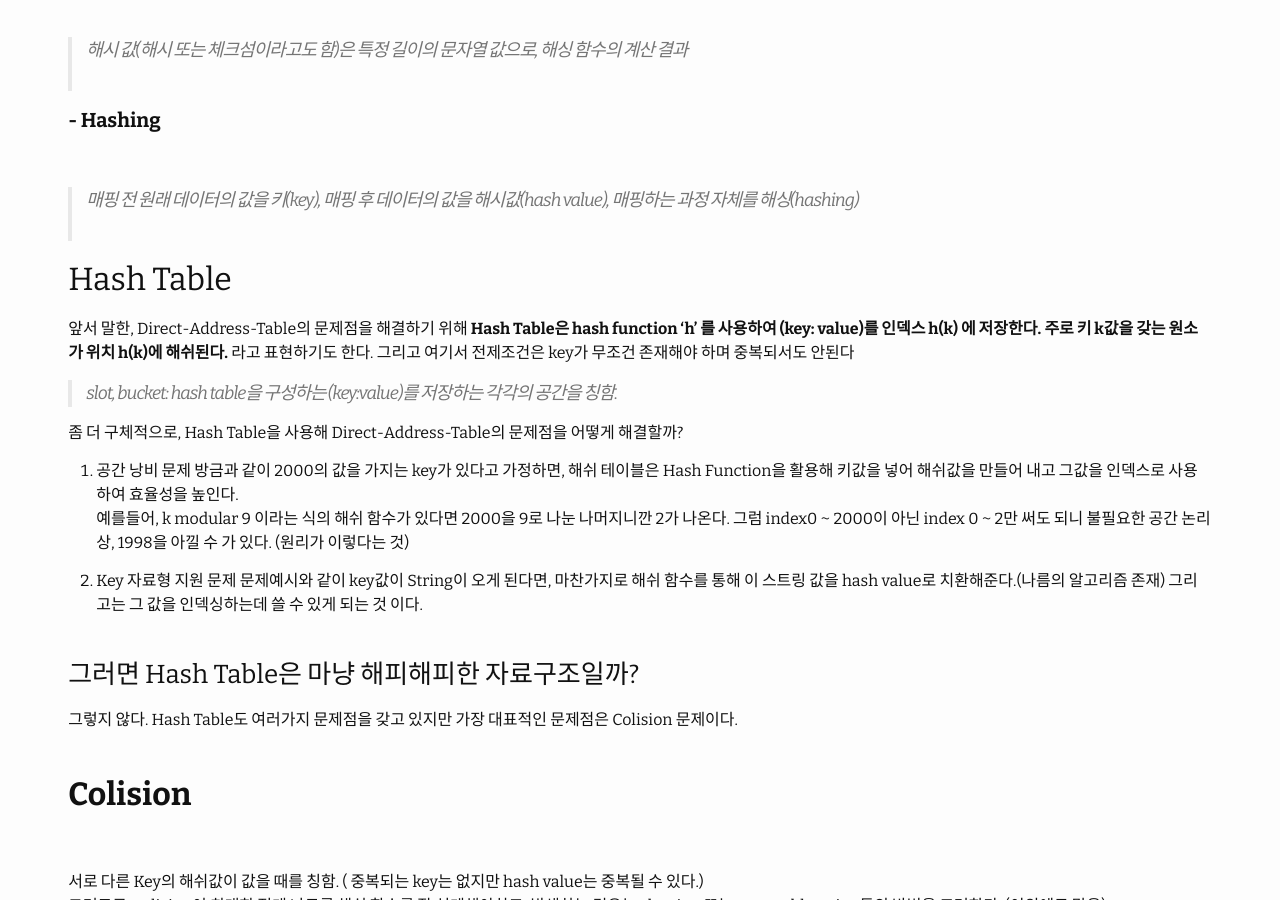
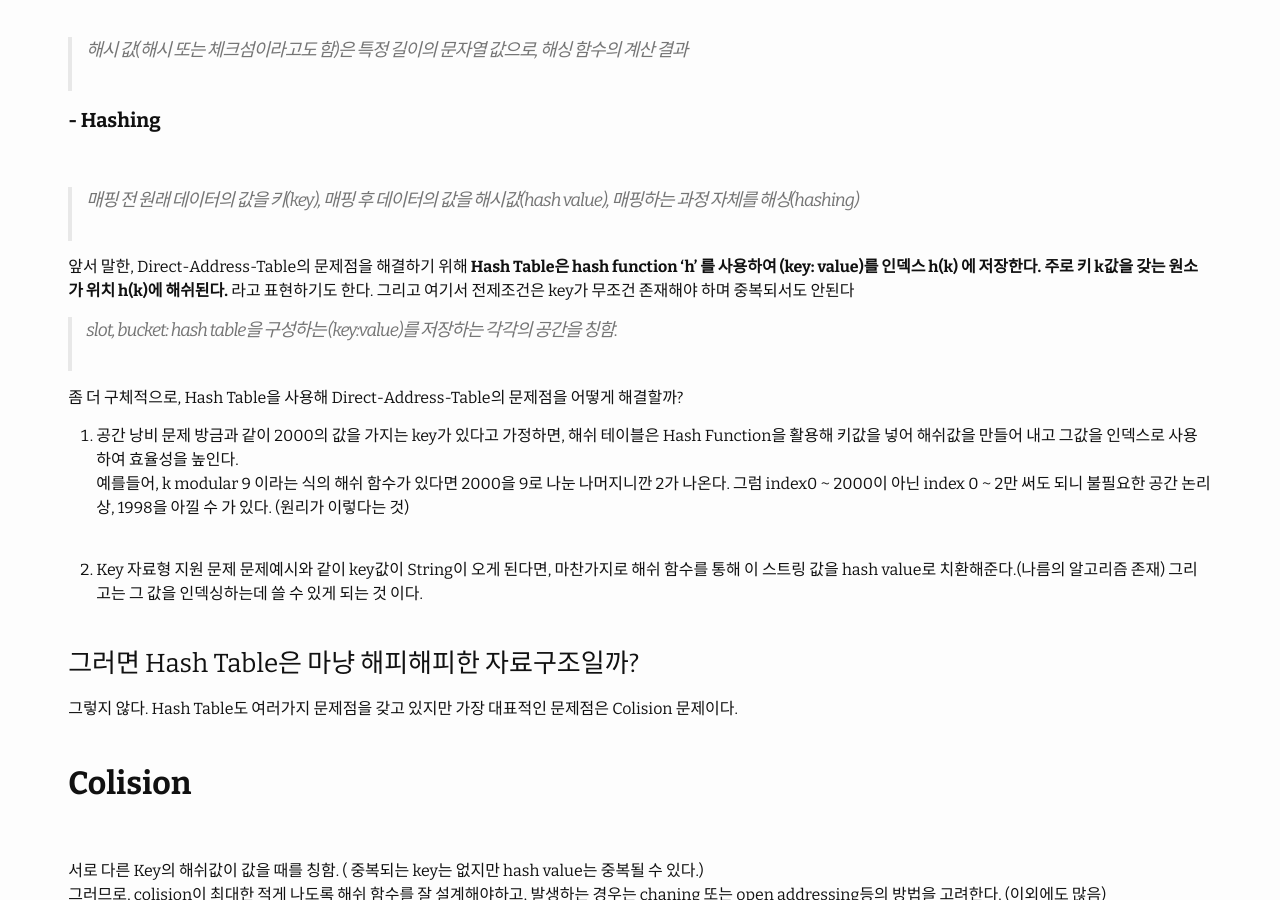
Before and after one commit to sanghun0724/sanghun0724.github.io, a Jekyll site: the page built from _posts/2023-09-28-Hash In Swift.md, in a window 1280 px wide and 900 px high, scrolled down 1252 px. Built offline with Jekyll 4.4.1, drawn with Linux system fonts in a browser that asks for light colours.

Commit message:
[git blog] [ upload post: 2023-09-27-Hash In Swift ]

```diff
--- a/_posts/2023-09-28-Hash In Swift.md
+++ b/_posts/2023-09-28-Hash In Swift.md
@@ -68,17 +68,17 @@ Ex) 해쉬 브라운, 해쉬 태그
 <br>
 <br>
 
-
-## Hash Table<br>
 앞서 말한, Direct-Address-Table의 문제점을 해결하기 위해 **Hash Table은 hash function 'h' 를 사용하여 (key: value)를 인덱스 h(k) 에 저장한다.** **주로 키 k값을 갖는 원소가 위치 h(k)에 해쉬된다.** 라고 표현하기도 한다.  그리고 여기서 전제조건은 key가 무조건 존재해야 하며 중복되서도 안된다
 <br>
 > slot, bucket: hash table을 구성하는 (key:value)를 저장하는 각각의 공간을 칭함.
+<br>
 <br>
 
 좀 더 구체적으로, Hash Table을 사용해 Direct-Address-Table의 문제점을 어떻게 해결할까?<br>
 
 1. 공간 낭비 문제
 방금과 같이 2000의 값을 가지는 key가 있다고 가정하면, 해쉬 테이블은 Hash Function을 활용해 키값을 넣어 해쉬값을 만들어 내고 그값을 인덱스로 사용하여 효율성을 높인다.<br> 예를들어, k modular 9 이라는 식의 해쉬 함수가 있다면 2000을 9로 나눈 나머지니깐 2가 나온다. 그럼 index0 ~ 2000이 아닌 index 0 ~ 2만 써도 되니 불필요한 공간 논리 상, 1998을 아낄 수 가 있다. (원리가 이렇다는 것)
+<br>
 <br>
 
 2. Key 자료형 지원 문제
```
